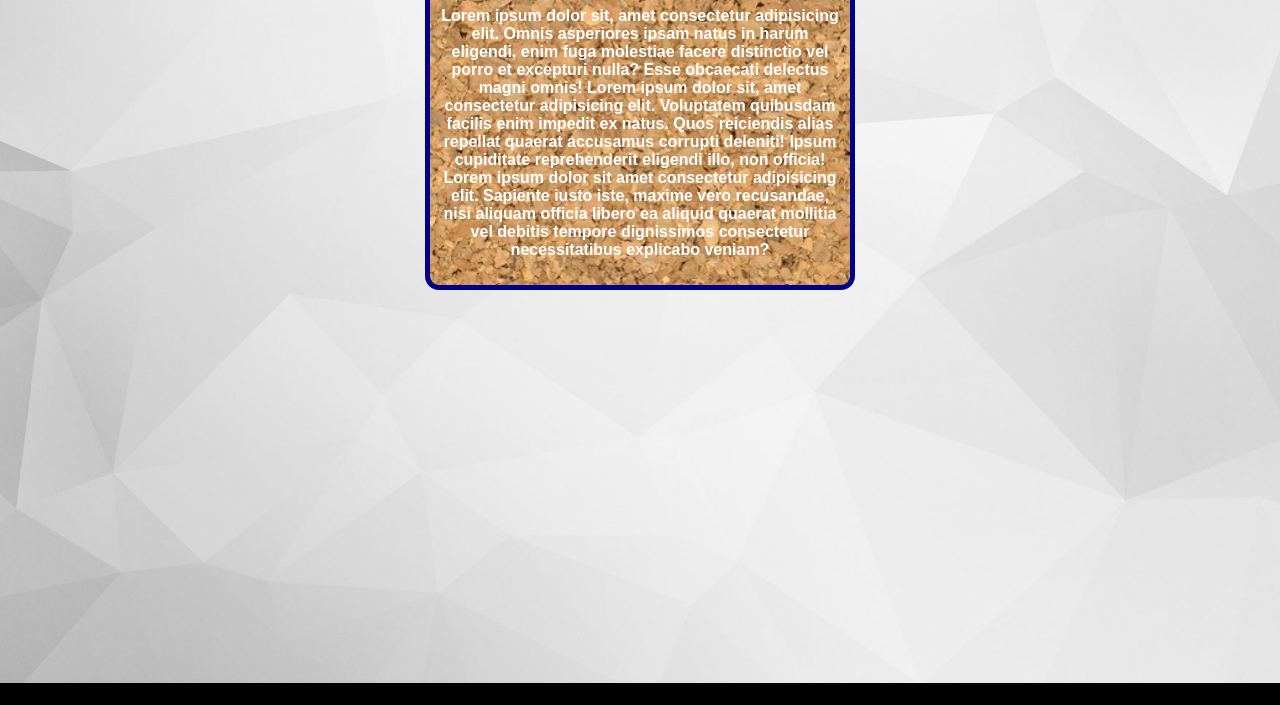
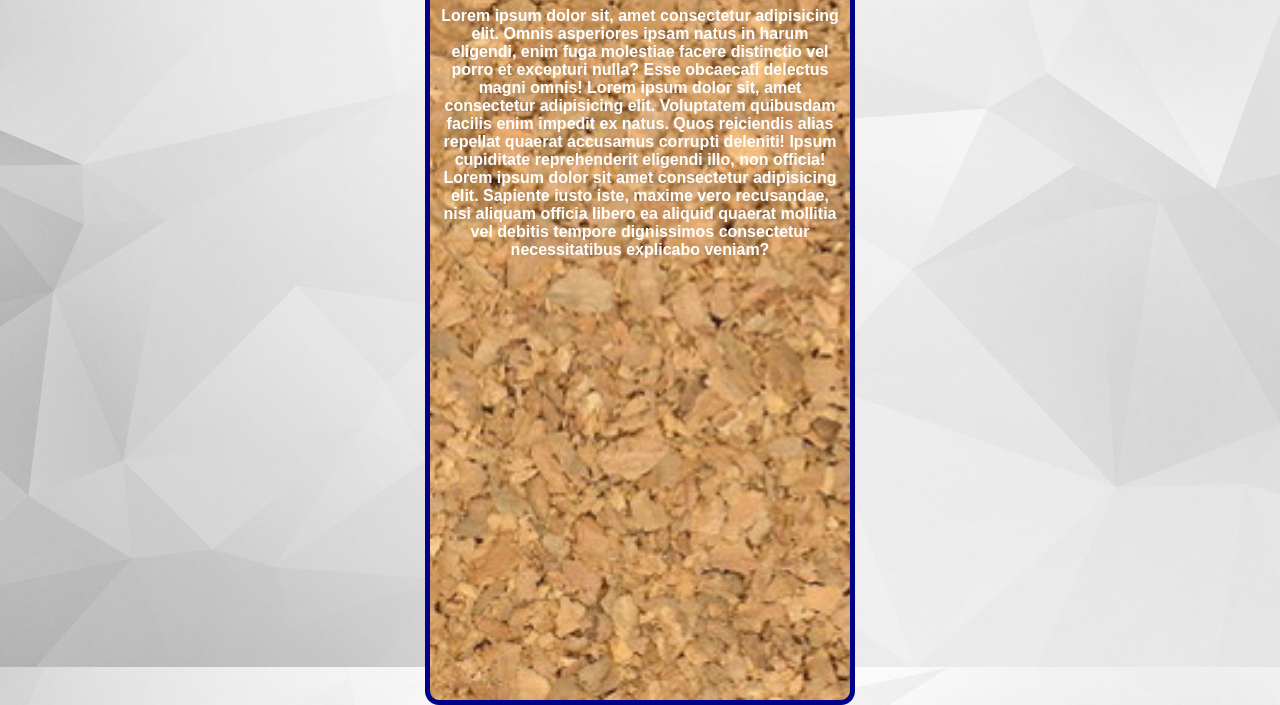
Before and after one commit to weslenmombach/HTML5-CSS3, a plain HTML site: page Exercícios/ex023/fundo006.html in a window 1280 px wide. Shown: the part 133-838 px from the top of the page. Before the commit the page ends 816 px from the top, so only its background shows below. Drawn offline with Linux system fonts and the light colour scheme.

Commit message:
Update e Shorthand

```diff
--- a/Exercícios/ex023/fundo006.html
+++ b/Exercícios/ex023/fundo006.html
@@ -8,10 +8,7 @@
     <style>
         body{
             height: 100vh;
-            background-color: black;
-            background-image: url(imagens/wallpaper004.jpg);
-            background-position: center center;
-            background-repeat: no-repeat;
+            background: black url(imagens/wallpaper004.jpg) center center no-repeat fixed;
             background-size: cover;
         }
 
@@ -27,7 +24,7 @@
             margin: auto;
             border: 5px solid darkblue;
             border-radius: 14px;
-            max-height: 400px;
+            height: 100vh;
         }
     </style>
 </head>
```
